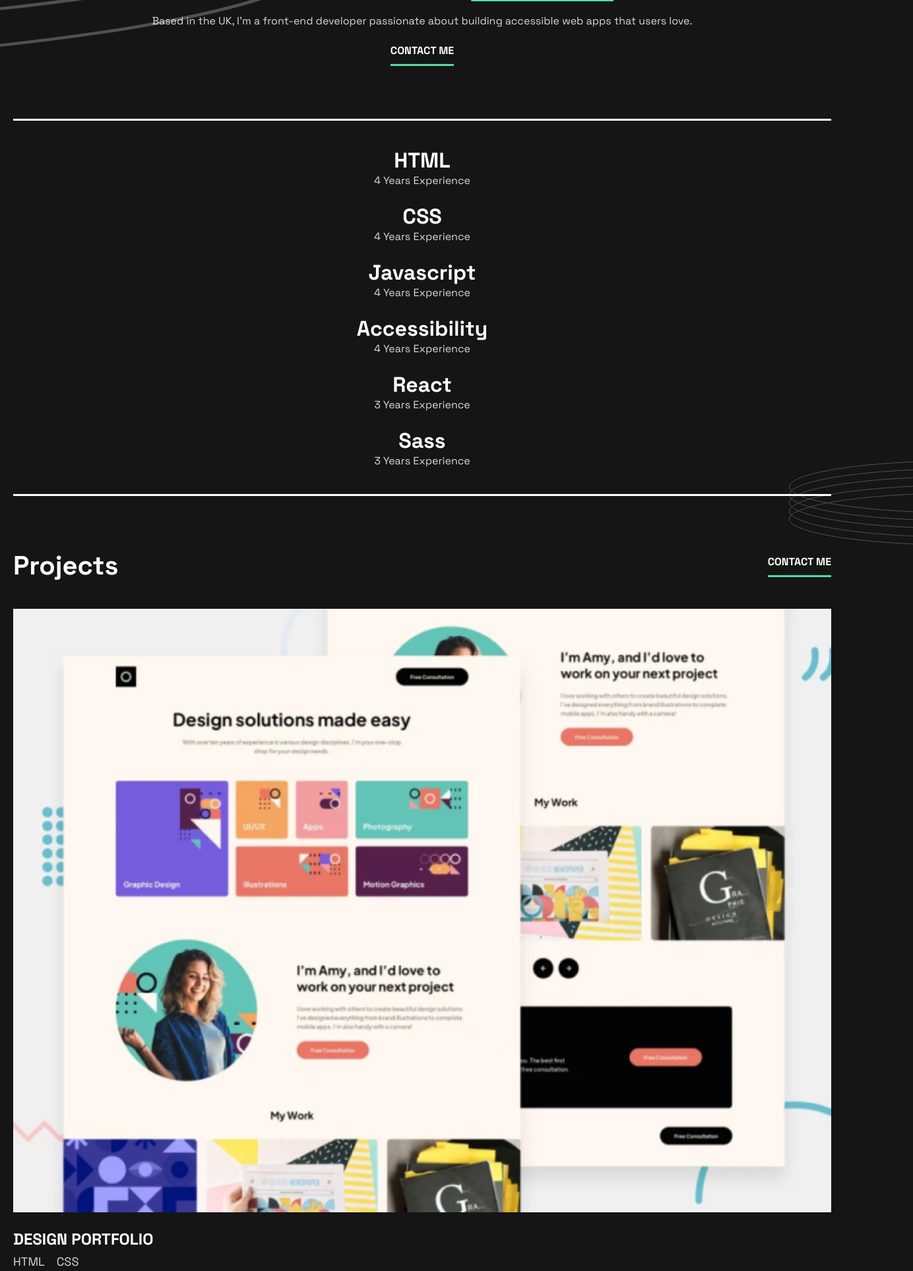
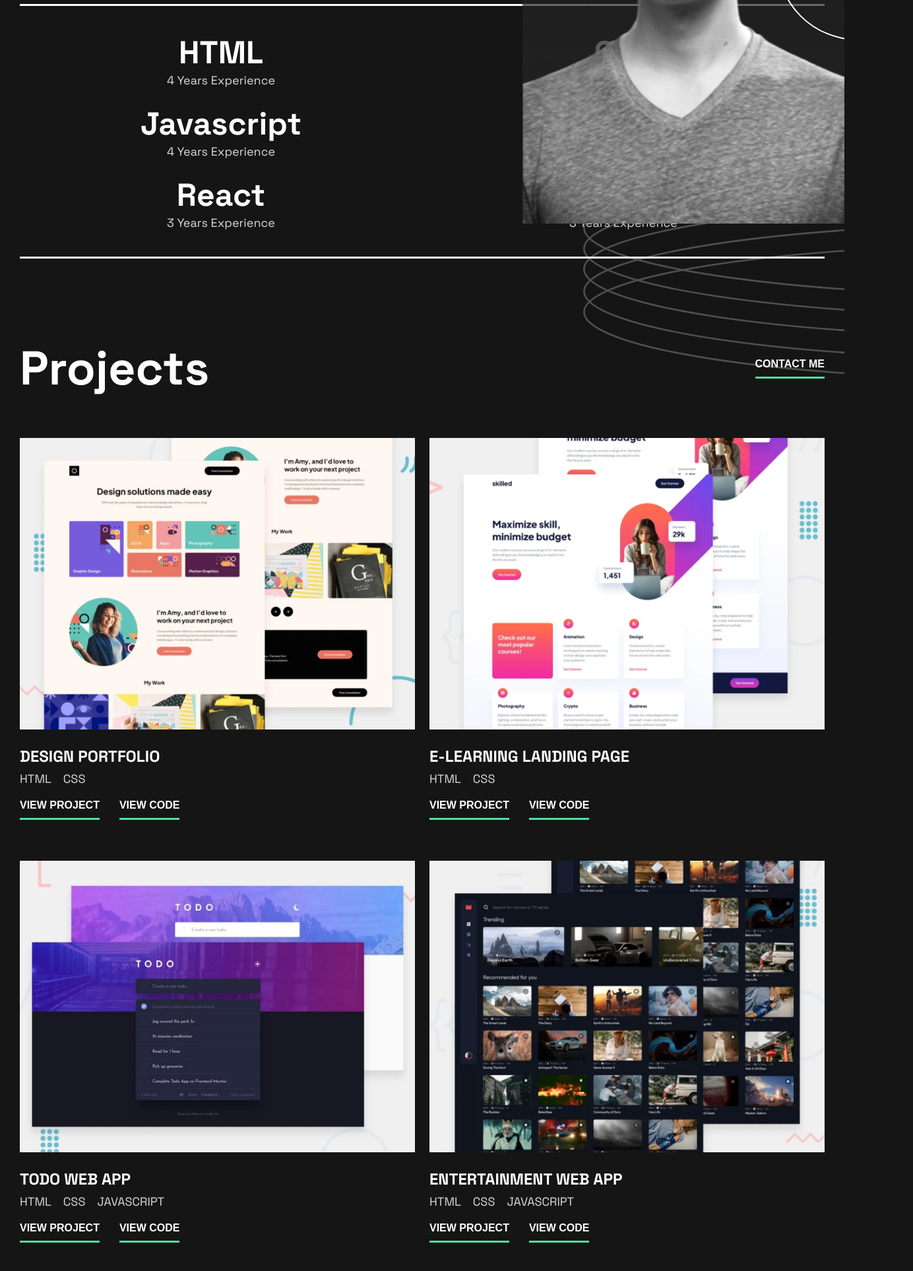
Before and after one commit to EstebanTimoteo/portafolio, a website built with Vite: page index.html in a window 1280 px wide. Shown: the part 615-2542 px from the top of the page at 66% size, 1384 px wide, since content can reach past the window. Built offline with nearby package versions, Linux system fonts and the light colour scheme.

Commit message:
termino responsive tablet

```diff
--- a/index.html
+++ b/index.html
@@ -56,18 +56,30 @@
       </section>
 
       <section class="segunda_seccion">
+        <div class="uno">
           <h2>HTML</h2>
           <p>4 Years Experience</p>
+        </div>
+        <div class="dos">
           <h2>CSS</h2>
           <p>4 Years Experience</p>
+        </div>
+        <div class="tres">
           <h2>Javascript</h2>
           <p>4 Years Experience</p>
+        </div>
+        <div class="cuatro">
           <h2>Accessibility</h2>
           <p>4 Years Experience</p>
+        </div>
+        <div class="cinco">
           <h2>React</h2>
           <p>3 Years Experience</p>
+        </div>
+        <div class="seis">
           <h2>Sass</h2>
           <p>3 Years Experience</p>
+        </div>
         <div class="elipses2">
           <img src="./src/assets/elipses.svg" alt="" class="elipses2" />
         </div>
@@ -175,6 +187,7 @@
         </p>
 
         <form class="contact-form">
+          <div class="input-group">
             <input
               type="text"
               id="nombre"
@@ -182,7 +195,10 @@
               placeholder="NAME"
               required
             />
+            <span class="error-message">Sorry, invalid format here</span>
+          </div>
 
+          <div class="input-group">
             <input
               type="email"
               id="email"
@@ -190,18 +206,24 @@
               placeholder="EMAIL"
               required
             />
+            <span class="error-message">Sorry, invalid format here</span>
+          </div>
 
+          <div class="input-group">
             <textarea
               id="mensaje"
               name="mensaje"
               rows="4"
               placeholder="MESSAGE"
             ></textarea>
+            <span class="error-message">Message cannot be empty</span>
+          </div>
 
           <div class="boton_formulario">
             <button type="submit">Enviar Mensaje</button>
           </div>
         </form>
+
         <div class="elipses3">
           <img src="./src/assets/elipses.svg" alt="elipses" />
         </div>
--- a/src/sass/base/_forms.scss
+++ b/src/sass/base/_forms.scss
@@ -4,11 +4,33 @@
   font-family: $fuente_principal;
   outline: none;
   padding-bottom: 16px;
+
+  .input-group {
+    position: relative;
+    margin-bottom: 20px;
+
+    input,
+    textarea {
+      width: 100%;
+      border: none;
+      border-bottom: 1px solid white;
+      background: transparent;
+      outline: none;
+      color: white;
+      font-size: 16px;
+      padding-bottom: 16px;
+      padding-left: 24px;
+
       &:focus {
         border-bottom: 3px solid $esmeralda;
       }
-  &:focus:invalid {
-    border-bottom: 3px solid red;
+      &:invalid:not(:focus):not(:placeholder-shown),
+      &:invalid:not(:focus):placeholder-shown:not(:placeholder-shown) {
+        border-bottom: 1px solid red;
+
+        & + .error-message {
+          display: block;
+        }
       }
 
       &:-webkit-autofill {
@@ -16,4 +38,22 @@
         -webkit-text-fill-color: 3px solid white !important;
         box-shadow: 0 0 0px 1000px #242424 inset !important;
       }
+
+      &:user-invalid {
+        border-bottom: 3px solid red;
+
+        & + .error-message {
+          display: block;
         }
+      }
+    }
+
+    .error-message {
+      display: none;
+      color: red;
+      font-size: 10px;
+      text-align: right;
+      margin-top: 5px;
+    }
+  }
+}
--- a/src/sass/layout/_footer.scss
+++ b/src/sass/layout/_footer.scss
@@ -14,20 +14,26 @@ footer {
       font-size: 62px;
       font-weight: bold;
       text-align: center;
+
+      @include breakpoint(tablet) {
+        font-size: 72px;
+      }
     }
     p {
       text-align: center;
+      color: $gris_claro;
+
+      @include breakpoint(tablet) {
+        font-size: 20px;
+        margin-bottom: 48px;
+      }
     }
 
     form {
       display: flex;
       flex-direction: column;
       gap: 30px;
-
-      input,
-      textarea {
-        @include formulario_defecto;
-      }
+      @include formulario_defecto;
 
       div.boton_formulario {
         display: flex;
@@ -40,11 +46,13 @@ footer {
     }
     div.elipses3 {
       position: absolute;
-      top: 70%;
-      right: 75%;
-      img {
-        max-width: 100%;
-        width: 100%;
+      width: 50%;
+      max-width: 100%;
+      top: 65%;
+      right: 60%;
+
+      img{
+        width: 80%;
       }
     }
   }
@@ -60,5 +68,19 @@ footer {
       display: flex;
       gap: 26px;
     }
+
+    @include breakpoint(tablet) {
+    flex-direction: row;
+    justify-content: space-between;
+    padding: 30px;
+
+    a img {
+      width: 150%;
+    }
+
+    div.iconos {
+      gap: 32px;
+    }
+  }
   }
 }
--- a/src/sass/layout/_header.scss
+++ b/src/sass/layout/_header.scss
@@ -18,4 +18,18 @@ header {
     display: flex;
     gap: 25px;
   }
+
+  @include breakpoint(tablet) {
+    flex-direction: row;
+    justify-content: space-between;
+    padding: 30px;
+
+    a img {
+      width: 150%;
+    }
+
+    div.iconos {
+      gap: 32px;
+    }
+  }
 }
--- a/src/sass/pages/_home.scss
+++ b/src/sass/pages/_home.scss
@@ -12,6 +12,15 @@ main {
       z-index: 9;
       position: relative;
       max-width: 400px;
+
+      @include breakpoint(tablet) {
+        position: absolute;
+        top: -150px;
+        right: -30px;
+        margin-top: 0;
+        width: 40%;
+        max-width: 500px;
+      }
     }
 
     img.elipses {
@@ -21,6 +30,12 @@ main {
       top: 15%;
       right: 60%;
       z-index: 8;
+
+      @include breakpoint(tablet) {
+        width: 50%;
+        top: 5%;
+        right: 70%;
+      }
     }
 
     img.circulo {
@@ -28,12 +43,23 @@ main {
       top: 35%;
       right: -7%;
       width: 20%;
-      max-width: 150px;
+      max-width: 100%;
       z-index: 9;
+
+      @include breakpoint(tablet) {
+        width: 10%;
+        max-width: 100%;
+        top: 400px;
+        right: -4%;
+        z-index: 9;
+      }
     }
 
     div.presentacion {
       margin-top: 40px;
+      @include breakpoint(tablet) {
+        margin-top: 90px;
+      }
 
       h1 {
         font-size: 35px;
@@ -47,6 +73,11 @@ main {
           text-decoration-color: $esmeralda;
           text-decoration-thickness: 5px;
         }
+
+        @include breakpoint(tablet) {
+          font-size: 72px;
+          max-width: 60%;
+        }
       }
 
       p {
@@ -54,12 +85,27 @@ main {
         color: $gris-claro;
         margin-bottom: 24px;
         text-align: center;
+
+        @include breakpoint(tablet) {
+          font-size: 20px;
+          max-width: 50%;
+          text-align: left;
+          margin-bottom: 34px;
+          margin-top: 60px;
+        }
       }
       div.boton1 {
         display: flex;
         justify-content: center;
         button {
           @include boton_defecto;
+        }
+
+        @include breakpoint(tablet) {
+          font-size: 16px;
+          text-align: left;
+          justify-content: left;
+          margin-bottom: 60px;
         }
       }
     }
@@ -74,14 +120,28 @@ main {
     text-align: center;
     position: relative;
 
+    @include breakpoint(tablet) {
+      display: grid;
+      grid-template-columns: 1fr 1fr;
+      grid-template-rows: 1fr 1fr 1fr;
+    }
+
     h2 {
       font-size: 32px;
       font-weight: bold;
+
+      @include breakpoint(tablet) {
+        font-size: 48px;
+      }
     }
     p {
       font-size: 16px;
       color: $gris-claro;
       margin-bottom: 24px;
+
+      @include breakpoint(tablet) {
+        font-size: 18px;
+      }
     }
     div.elipses2 {
       position: absolute;
@@ -92,11 +152,20 @@ main {
         max-width: 100%;
         width: 100%;
       }
+
+      @include breakpoint(tablet) {
+        top: 60%;
+        width: 40%;
+      }
     }
   }
 
   section.tercera_seccion {
     margin-top: 80px;
+
+    @include breakpoint(tablet) {
+      margin-top: 120px;
+    }
 
     div.titulo {
       display: flex;
@@ -105,9 +174,17 @@ main {
       gap: 71px;
       margin-bottom: 40px;
 
+      @include breakpoint(tablet) {
+        margin-bottom: 60px;
+      }
+
       h2 {
         font-size: 40px;
         font-weight: bold;
+
+        @include breakpoint(tablet) {
+          font-size: 72px;
+        }
       }
 
       button {
@@ -115,6 +192,13 @@ main {
       }
     }
     div.articulos {
+      @include breakpoint(tablet) {
+        display: grid;
+        grid-template-columns: 1fr 1fr;
+        grid-template-rows: 1fr 1fr 1fr;
+        gap: 22px;
+      }
+
       article {
         img {
           max-width: 100%;
--- a/src/sass/themes/_default.scss
+++ b/src/sass/themes/_default.scss
@@ -1,15 +1,19 @@
-html * {
+html {
   font-family: $fuente_principal;
+  width: 100%;
+  max-width: 100%;
+  overflow-x: hidden;
+  position: relative;
 }
 
 body {
+  max-width: 100%;
   overflow-x: hidden;
   background-color: $negro;
   color: $blanco;
-  header {
-    padding: 20px;
-  }
-  main {
-    padding: 20px;
+  padding: 20px;
+
+  @include breakpoint(tablet) {
+    padding: 30px;
   }
 }
```
Lines whose indentation alone changed are shown as unchanged.
